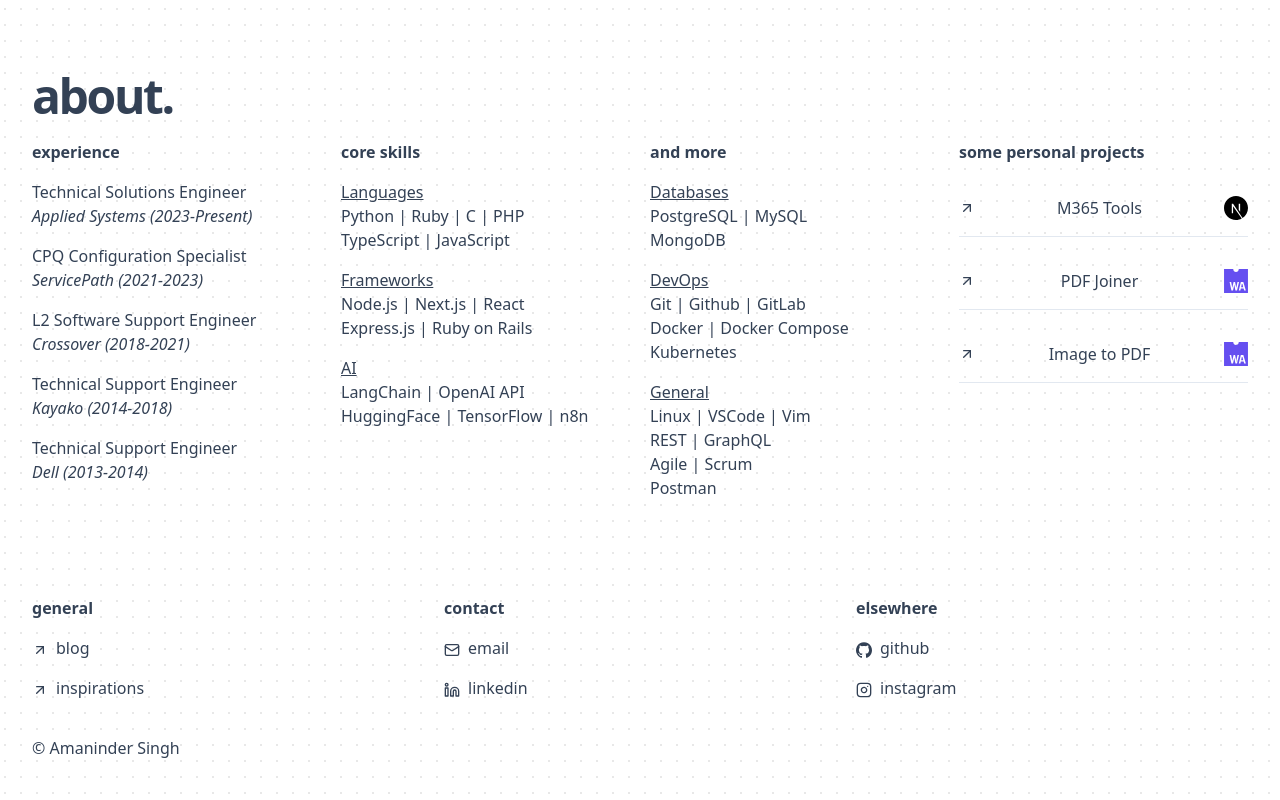
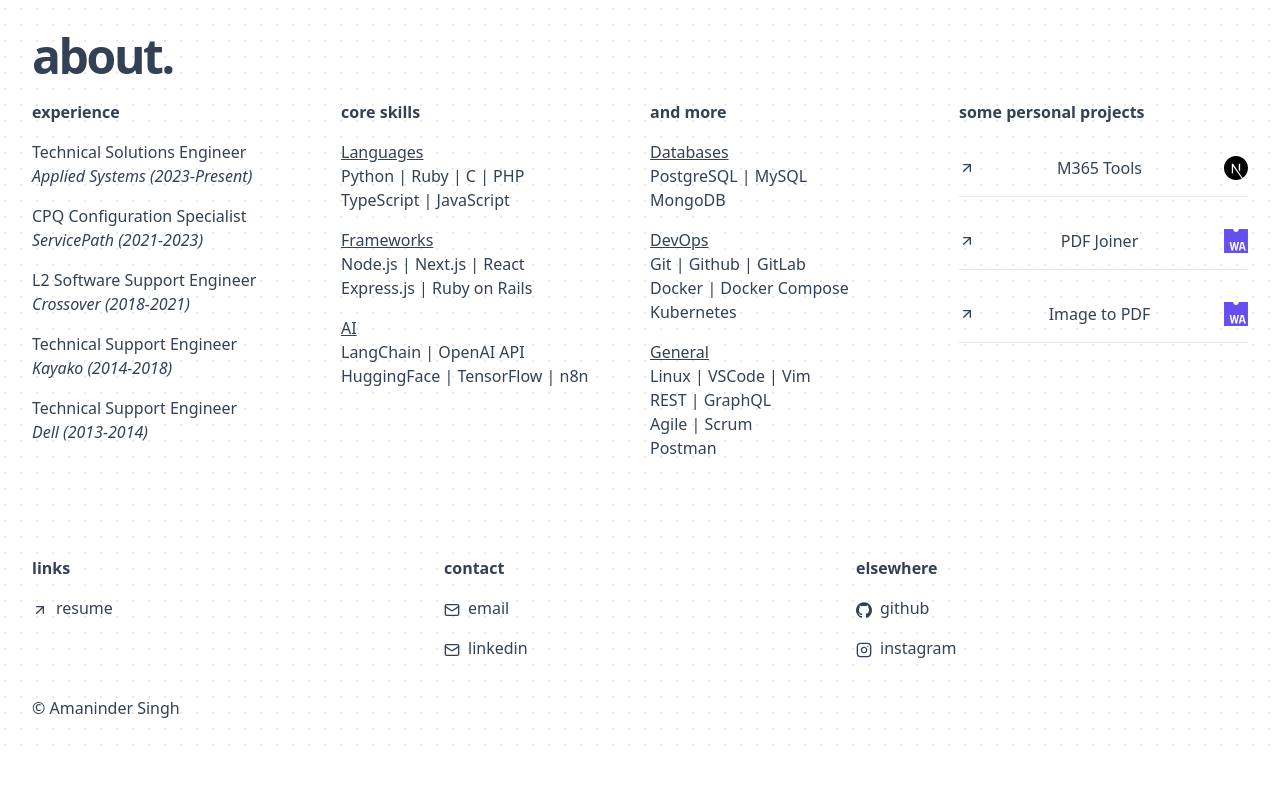
Before and after one commit to amaninders/amaninders.github.io, a Next.js app: page / in a window 1280 px wide. Shown: the part 396-1196 px from the top of the page. After the commit the page ends 1156 px from the top, so only its background shows below. Built offline with nearby package versions, Linux system fonts and the light colour scheme.

Commit message:
updated content

```diff
--- a/components/Footer.jsx
+++ b/components/Footer.jsx
@@ -1,45 +1,44 @@
 // Footer Component
 export default function Footer() {
+   const data = {
+      links: [
+         { text: "resume", href: "/resume", target: "_blank" },
+      ],
+      contact : [
+         { text: "email", href: "mailto:contact@amainder.com", target: "_self" },
+         { text: "linkedin", href: "https://www.linkedin.com/in/amaninders/", target: "_blank" },
+      ]
+   }
+
     return (
       <footer className="container grid gap-5 pt-6 text-slate-700 md:py-10 dark:text-slate-400 ">
          <section className="grid grid-cols-2 gap-5 md:grid-cols-3 lg:grid-cols-3 xl:grid-cols-3 2xl:grid-cols-3">
             <div>
-               <h3 className="pb-4 font-bold">general</h3>
+               <h3 className="pb-4 font-bold">links</h3>
                <ul>
+                  {data.links.map((link) => (
                      <li className="space-x-1 pb-4">
                      <svg xmlns="http://www.w3.org/2000/svg" width="24" height="24" viewBox="0 0 24 24" fill="none" stroke="currentColor" strokeWidth="2" strokeLinecap="round" strokeLinejoin="round" className="inline size-4">
                         <path d="M7 7h10v10"></path>
                         <path d="M7 17 17 7"></path>
                      </svg>
-                     <a className="decoration-dotted underline-offset-8 hover:underline" href="/blog" target="_self">blog</a>
-                  </li>
-                  <li className="space-x-1">
-                     <svg xmlns="http://www.w3.org/2000/svg" width="24" height="24" viewBox="0 0 24 24" fill="none" stroke="currentColor" strokeWidth="2" strokeLinecap="round" strokeLinejoin="round" className="inline size-4">
-                        <path d="M7 7h10v10"></path>
-                        <path d="M7 17 17 7"></path>
-                     </svg>
-                     <a className="decoration-dotted underline-offset-8 hover:underline" href="/inspirations" target="_self">inspirations</a>
-                  </li>
+                     <a className="decoration-dotted underline-offset-8 hover:underline" href={link.href} target={link.target} rel="noopener noreferrer" key={link.text}>
+                           {link.text}
+                     </a>
+                  </li>))}
                </ul>
             </div>
             <div>
                <h3 className="pb-4 font-bold">contact</h3>
                <ul>
+                  {data.contact.map((contact) => (
                      <li className="space-x-1 pb-4">
                         <svg xmlns="http://www.w3.org/2000/svg" width="24" height="24" viewBox="0 0 24 24" fill="none" stroke="currentColor" strokeWidth="2" strokeLinecap="round" strokeLinejoin="round" className="inline size-4">
                            <rect width="20" height="16" x="2" y="4" rx="2"></rect>
                            <path d="m22 7-8.97 5.7a1.94 1.94 0 0 1-2.06 0L2 7"></path>
                         </svg>
-                     <a href="mailto:contact@amainder.com" className="decoration-dotted underline-offset-8 hover:underline">email</a>
-                  </li>
-                  <li className="space-x-1">
-                     <svg xmlns="http://www.w3.org/2000/svg" width="24" height="24" viewBox="0 0 24 24" fill="none" stroke="currentColor" strokeWidth="2" strokeLinecap="round" strokeLinejoin="round" className="inline size-4">
-                        <path d="M16 8a6 6 0 0 1 6 6v7h-4v-7a2 2 0 0 0-2-2 2 2 0 0 0-2 2v7h-4v-7a6 6 0 0 1 6-6z"></path>
-                        <rect width="4" height="12" x="2" y="9"></rect>
-                        <circle cx="4" cy="4" r="2"></circle>
-                     </svg>
-                     <a target="_blank" rel="noreferrer" href="https://www.linkedin.com/in/amaninders/" className="decoration-dotted underline-offset-8 hover:underline">linkedin</a>
-                  </li>
+                        <a href={contact.href} className="decoration-dotted underline-offset-8 hover:underline" target={contact.target} key={contact.text}>{contact.text}</a>
+                     </li>))}
                </ul>
             </div>
             <div>
--- a/components/Intro.jsx
+++ b/components/Intro.jsx
@@ -3,16 +3,14 @@
    const data = {
       name: "Amaninder Singh",
       links: [
-         { text: "blog", href: "/blog", target: "_self" },
-         { text: "inspirations", href: "/inspirations", target: "_self" },
          { text: "contact", href: "https://www.linkedin.com/in/amaninders/", target: "_blank" },
+         { text: "resume", href: "/resume", target: "_blank" },
       ],
       bio: [
          "Hello! I'm Amaninder, a Solutions and Implementation Engineer with full-stack technical expertise and a talent for translating complex requirements into elegant implementations. ",
          "My goal is to leverage my position at the intersection of technology and business to deliver solutions that enhance functionality while addressing precise client requirements.",
          "I live in Ontario, Canada."
       ],
-      resume: "link" // Placeholder for resume link
    }
 
     return (
@@ -36,11 +34,6 @@
                {data.bio.map((paragraph, index) => (
                   <p key={index} className="pb-2">{paragraph}</p>
                ))}
-               <p className="underline bold italic pt-4">
-                  <a href={data.resume} target="_blank" rel="noopener noreferrer">
-                     download resume
-                  </a>
-               </p>
             </div>
          </div>
       </section>
--- a/pages/_document.js
+++ b/pages/_document.js
@@ -20,7 +20,7 @@
         <meta property="og:title" content="Amaninder Singh | Web Developer & SEO Expert" />
         <meta property="og:image" content="/images/zcbfudPA2AVY.png" />
         <meta name="twitter:card" content="summary_large_image" />
-        <meta name="twitter:site" content="@jattster" />
+        <meta name="twitter.:site" content="@jattster" />
         <meta name="twitter:title" content="Amaninder Singh | Web Developer & SEO Expert" />
         <meta name="twitter:description" content="Portfolio and blog of Amaninder Singh, a web developer and SEO expert." />
         <meta name="twitter:image" content="/og-image.png" />
--- a/pages/blog.js
+++ /dev/null
@@ -1,11 +0,0 @@
-export default function Blog() {
-   return (
-      <section className="container grid gap-5 pt-6 md:py-10">
-         <div className="flex max-w-[980px] flex-col items-start gap-2">
-            <h2 className="text-3xl font-extrabold leading-tight tracking-tighter sm:text-3xl md:text-4xl lg:text-5xl">blog.</h2>
-         </div>
-         <article className="grid grid-cols-1 gap-5 md:grid-cols-2 lg:grid-cols-4 xl:grid-cols-4 2xl:grid-cols-4">
-         </article>
-      </section>
-   )
-}
--- a/pages/inspirations.js
+++ /dev/null
@@ -1,11 +0,0 @@
-export default function Inspirations() {
-   return (
-      <section className="container grid gap-5 pt-6 md:py-10">
-         <div className="flex max-w-[980px] flex-col items-start gap-2">
-            <h2 className="text-3xl font-extrabold leading-tight tracking-tighter sm:text-3xl md:text-4xl lg:text-5xl">inspirations.</h2>
-         </div>
-         <article className="grid grid-cols-1 gap-5 md:grid-cols-2 lg:grid-cols-4 xl:grid-cols-4 2xl:grid-cols-4">
-         </article>
-      </section>
-   )
-}
```
Lines whose indentation alone changed are shown as unchanged.
